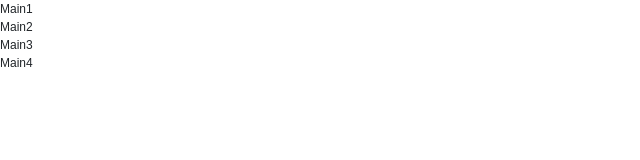
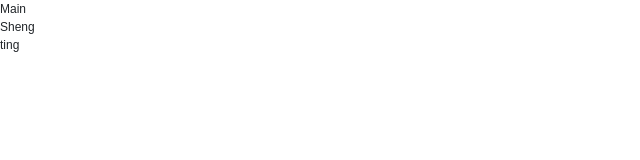
Before and after one commit to X13QQ/COOL, a React (Create React App) app in the folder client/: page / in a window 1280 px wide. Shown: the top 160 px of the page, without its empty margins (0-640 px from the left). Built offline with nearby package versions, Linux system fonts and the light colour scheme.

Commit message:
sheng add

```diff
--- a/client/src/App.js
+++ b/client/src/App.js
@@ -3,11 +3,9 @@ import React, { useState } from 'react'
 function App() {
   return (
     <>
-      <div className="App">Main1</div>
-      <div className="App">Main2</div>
-      <div className="App">Main3</div>
-      <div className="App">Main4</div>
-      {/* 555555555555555 */}
+      <div className="App">Main</div>
+      <div className="App">Sheng</div>
+      <div className="App">ting</div>
     </>
   )
 }
```
